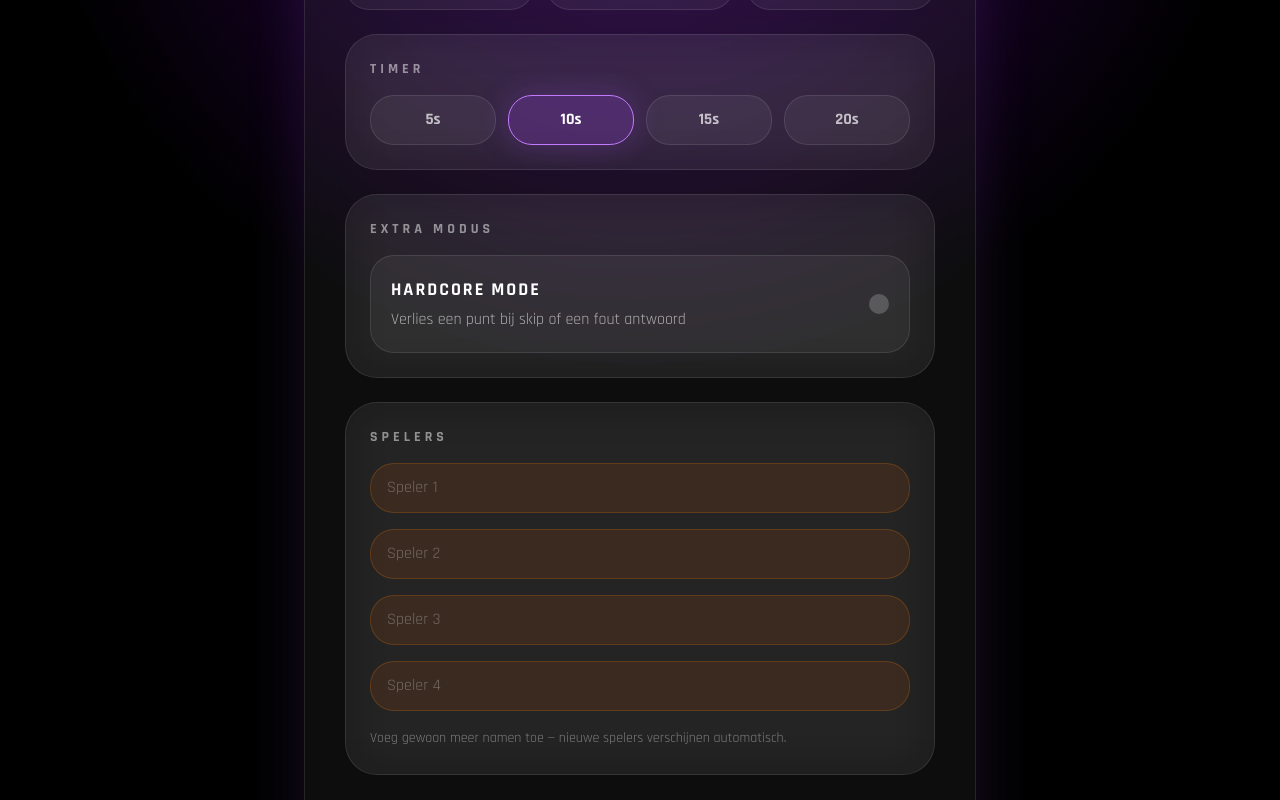
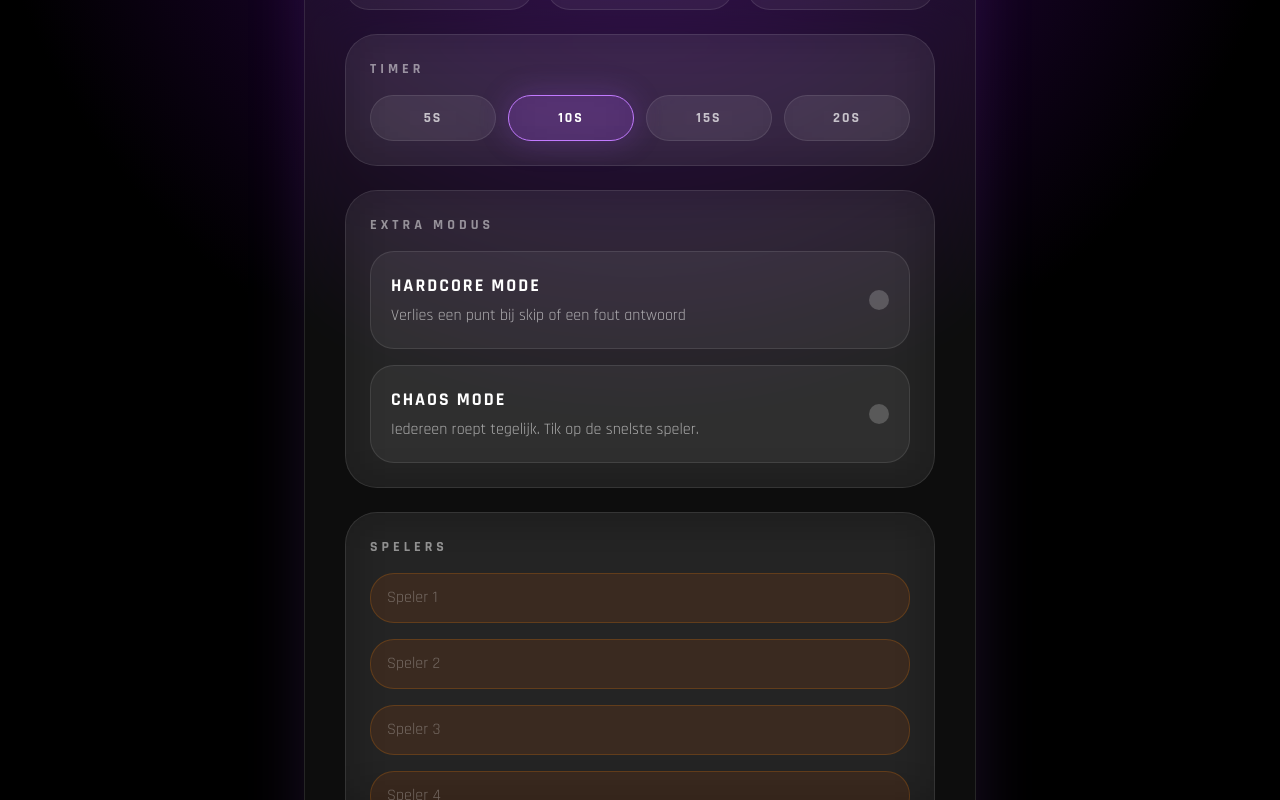
Before and after one commit to beaukim81/spin-and-shame, a Next.js app: page / in a window 1280 px wide. Both pictures are taken after a click on the button "START SPEL". Shown: the part 243-1043 px from the top of the page. Built offline with nearby package versions, Linux system fonts and the light colour scheme.

Commit message:
chaos mode added

```diff
--- a/src/app/page.js
+++ b/src/app/page.js
@@ -305,6 +305,7 @@ export default function Home() {
   const [competitiveMode, setCompetitiveMode] = useState(false);
   const [selectedMode, setSelectedMode] = useState("family");
   const [gameTime, setGameTime] = useState(10);
+  const [chaosMode, setChaosMode] = useState(false);
 
   const categories = categoryModes[selectedMode];
 
@@ -385,7 +386,7 @@ export default function Home() {
     }
   }
 
-  function addPoint() {
+  function addPoint(playerIndex = currentPlayer) {
 
     setFeedback("CORRECT!");
 
@@ -403,11 +404,11 @@ export default function Home() {
 
     const updatedScores = [...scores];
 
-    updatedScores[currentPlayer] += 1;
+    updatedScores[playerIndex] += 1;
 
     setScores(updatedScores);
 
-    if (updatedScores[currentPlayer] >= 10) {
+    if (updatedScores[playerIndex] >= 10){
 
       if (winSound.current) {
 
@@ -416,7 +417,7 @@ export default function Home() {
         winSound.current.play().catch(() => { });
       }
 
-      setWinner(players[currentPlayer]);
+      setWinner(players[playerIndex]);
 
       return;
     }
@@ -572,16 +573,6 @@ export default function Home() {
       <main className="min-h-screen overflow-y-auto bg-black text-white flex items-center justify-center p-[clamp(16px,4vw,40px)]">
 
         <div className="relative z-10 w-full max-w-2xl backdrop-blur-xl bg-white/5 border border-white/10 rounded-[36px] p-6">
-
-          <div className="flex justify-center mb-4">
-            <Image
-              src="/logo.png"
-              width={340}
-              height={180}
-              alt="Spin & Shame"
-              priority
-            />
-          </div>
 
           <div className="space-y-3">
             {players.map((player, index) => (
@@ -808,7 +799,7 @@ export default function Home() {
                 <button
                   key={time}
                   onClick={() => setGameTime(time)}
-                  className={`rounded-3xl p-3 font-black border transition-all hover:scale-[1.02] active:scale-[0.98] ${gameTime === time
+                  className={`rounded-3xl p-3 border backdrop-blur-xl transition-all duration-200 text-sm font-black tracking-[2px] uppercase hover:scale-[1.02] active:scale-[0.98] ${gameTime === time
                     ? "bg-purple-500/20 border-purple-400 text-white shadow-[0_0_30px_rgba(168,85,247,0.25)]"
                     : "bg-white/5 border-white/10 text-white/70 hover:text-white"
                     }`}
@@ -852,6 +843,39 @@ export default function Home() {
 
                 <div
                   className={`w-5 h-5 rounded-full ${competitiveMode
+                    ? "bg-purple-400"
+                    : "bg-white/20"
+                    }`}
+                />
+
+              </div>
+
+            </button>
+
+            <button
+              onClick={() => setChaosMode(!chaosMode)}
+              className={`w-full rounded-3xl p-5 border transition-all text-left mt-4 ${chaosMode
+                ? "bg-purple-500/20 border-purple-400 shadow-[0_0_30px_rgba(168,85,247,0.25)]"
+                : "bg-white/5 border-white/10"
+                }`}
+            >
+
+              <div className="flex items-center justify-between">
+
+                <div>
+
+                  <h3 className="text-white font-black tracking-[2px] uppercase text-lg">
+                    Chaos Mode
+                  </h3>
+
+                  <p className="text-white/60 mt-1">
+                    Iedereen roept tegelijk. Tik op de snelste speler.
+                  </p>
+
+                </div>
+
+                <div
+                  className={`w-5 h-5 rounded-full ${chaosMode
                     ? "bg-purple-400"
                     : "bg-white/20"
                     }`}
@@ -1035,13 +1059,13 @@ export default function Home() {
             }}
             onDragEnd={(event, info) => {
 
-              if (!isRolling && info.offset.x > 100) {
+              if (!chaosMode && !isRolling && info.offset.x > 100) {
                 setTimeout(() => {
                   addPoint();
                 }, 50);
               }
 
-              if (!isRolling && info.offset.x < -100) {
+              if (!chaosMode && !isRolling && info.offset.x < -100) {
                 setTimeout(() => {
                   handleTooLate();
                 }, 50);
@@ -1059,6 +1083,21 @@ export default function Home() {
                 animate={{ opacity: 1, x: 0 }}
               >
 
+                {chaosMode ? (
+
+                  <>
+                    <p className="text-gray-300 text-sm uppercase tracking-widest">
+                      Chaos Mode
+                    </p>
+
+                    <h3 className="text-[clamp(1.2rem,4vw,2.2rem)] font-bold uppercase tracking-[1px] mt-1 text-white">
+                      Wie was het snelst?
+                    </h3>
+                  </>
+
+                ) : (
+
+                  <>
                     <p className="text-gray-300 text-sm uppercase tracking-widest">
                       Huidige speler
                     </p>
@@ -1066,6 +1105,9 @@ export default function Home() {
                     <h3 className="text-[clamp(1.5rem,4vw,3rem)] font-bold uppercase tracking-[1px] mt-1 text-white">
                       {players[currentPlayer]}
                     </h3>
+                  </>
+
+                )}
 
               </motion.div>
 
@@ -1095,7 +1137,25 @@ export default function Home() {
 
             </div>
           </motion.div>
+          {chaosMode && (
 
+            <div className="grid grid-cols-2 gap-3 mt-6">
+
+              {players.map((player, index) => (
+
+                <button
+                  key={index}
+                  onClick={() => addPoint(index)}
+                  className="bg-purple-500/20 border border-purple-400 rounded-3xl p-5 text-white font-black uppercase tracking-[2px] backdrop-blur-xl hover:scale-[1.02] active:scale-[0.98] transition-all"
+                >
+                  {player}
+                </button>
+
+              ))}
+
+            </div>
+
+          )}
         </div>
       </div >
     </main >
```
Lines whose indentation alone changed are shown as unchanged.
